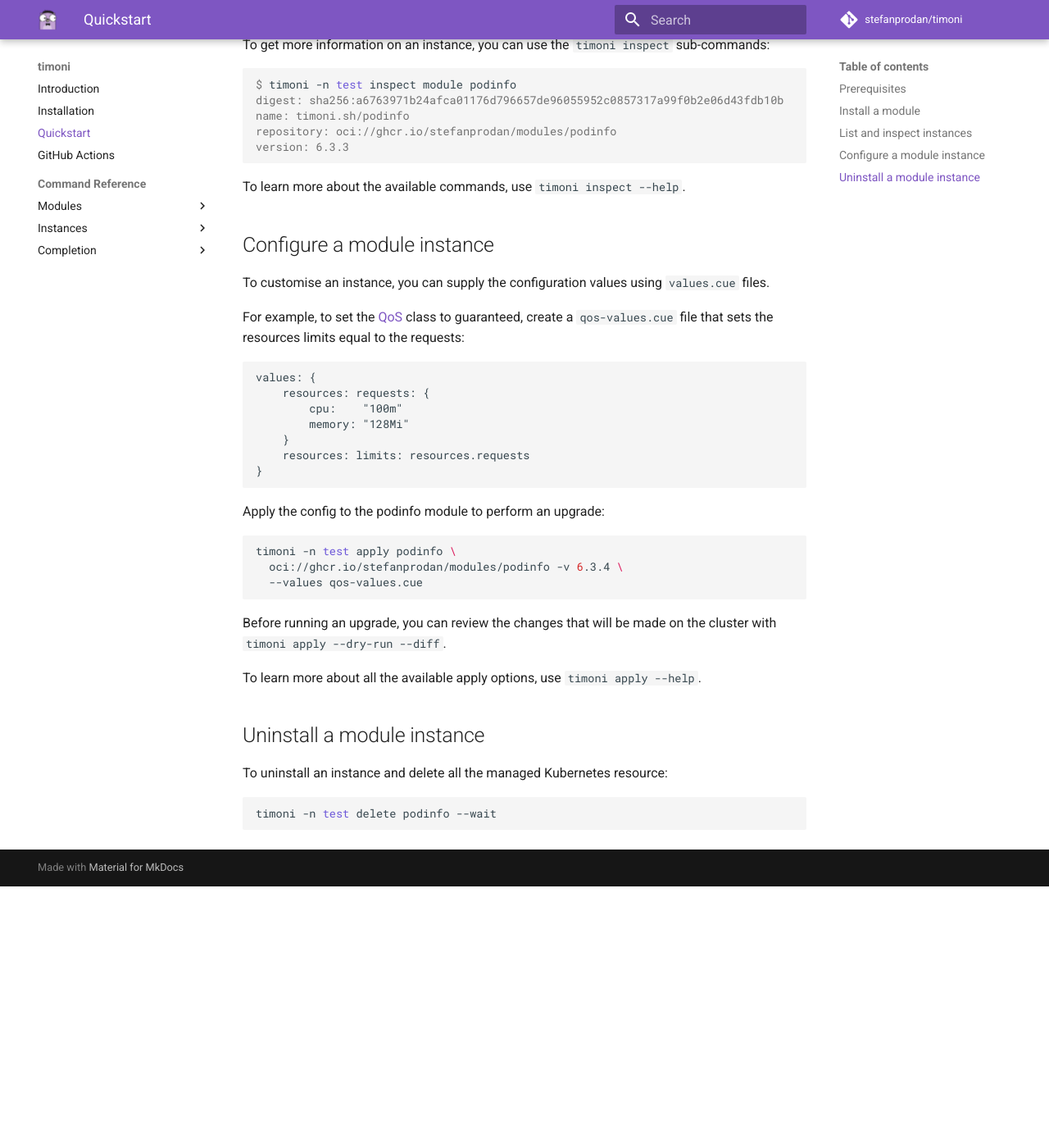
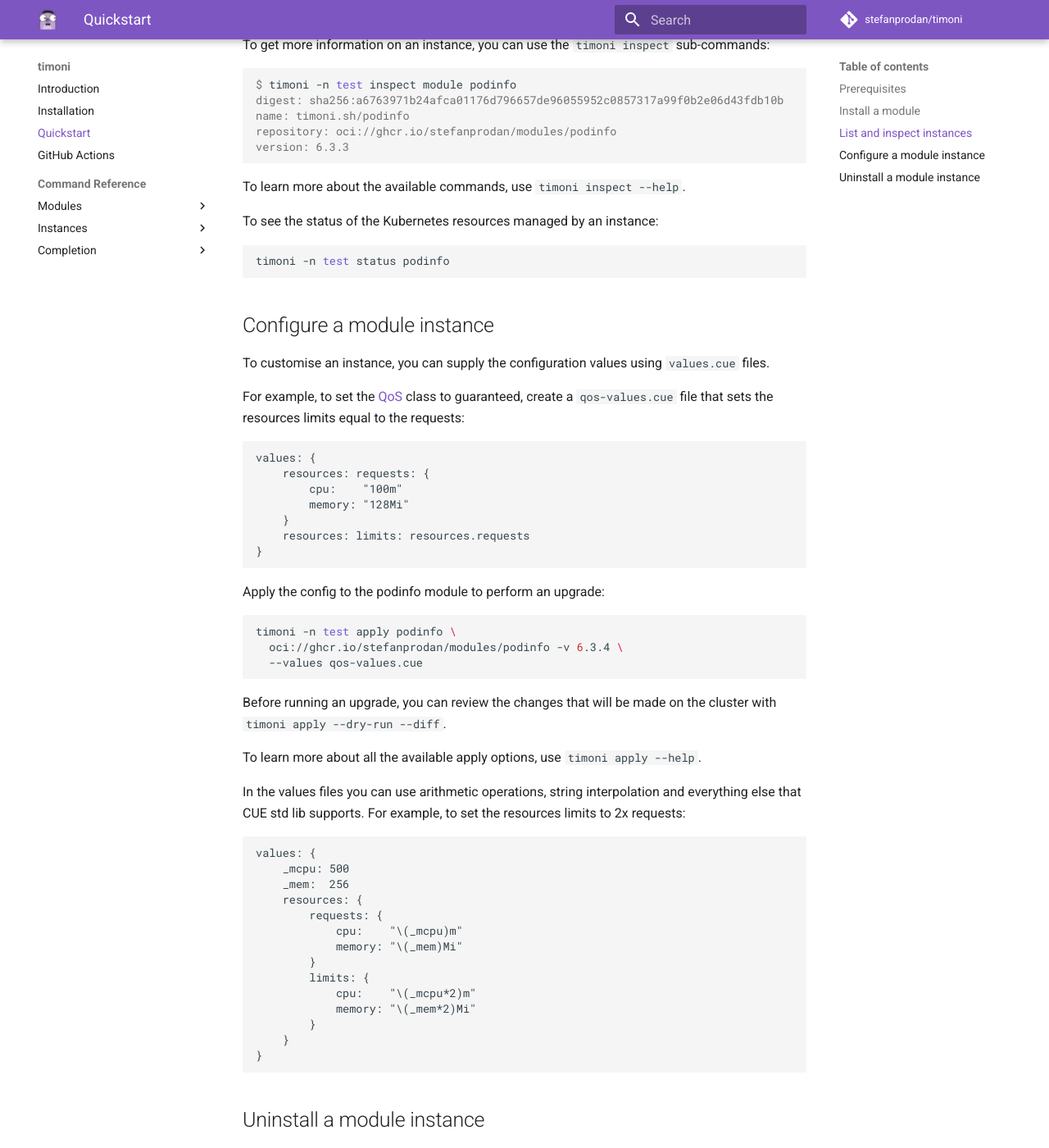
Before and after one commit to stefanprodan/timoni, an MkDocs documentation site: the page built from docs/quickstart.md, in a window 1280 px wide and 1400 px high, scrolled down 1173 px. Shown: the whole window at 82% size. Built offline with MkDocs 1.6.1 and Material for MkDocs 9.7.7, drawn with Linux system fonts in a browser that asks for light colours; comment, search, counter and statistics services are not loaded; before the commit the page ends 2254 px from its top, so only the background shows below that; some of the changed text lies outside the part shown.

Commit message:
Add example of arithmetic operations in values files
Signed-off-by: Stefan Prodan <stefan.prodan@gmail.com>

````diff
--- a/docs/quickstart.md
+++ b/docs/quickstart.md
@@ -63,6 +63,12 @@ version: 6.3.3
 
 To learn more about the available commands, use `timoni inspect --help`.
 
+To see the status of the Kubernetes resources managed by an instance:
+
+```shell
+timoni -n test status podinfo
+```
+
 ## Configure a module instance
 
 To customise an instance, you can supply the configuration values using `values.cue` files.
@@ -93,9 +99,30 @@ be made on the cluster with `timoni apply --dry-run --diff`.
 
 To learn more about all the available apply options, use `timoni apply --help`.
 
+In the values files you can use arithmetic operations,
+string interpolation and everything else that CUE std lib supports.
+For example, to set the resources limits to 2x requests:
+
+```cue
+values: {
+	_mcpu: 500
+	_mem:  256
+	resources: {
+		requests: {
+			cpu:    "\(_mcpu)m"
+			memory: "\(_mem)Mi"
+		}
+		limits: {
+			cpu:    "\(_mcpu*2)m"
+			memory: "\(_mem*2)Mi"
+		}
+	}
+}
+```
+
 ## Uninstall a module instance
 
-To uninstall an instance and delete all the managed Kubernetes resource:
+To uninstall an instance and delete all the managed Kubernetes resources:
 
 ```shell
 timoni -n test delete podinfo --wait
````
Also changed, not shown: 1 other file.
